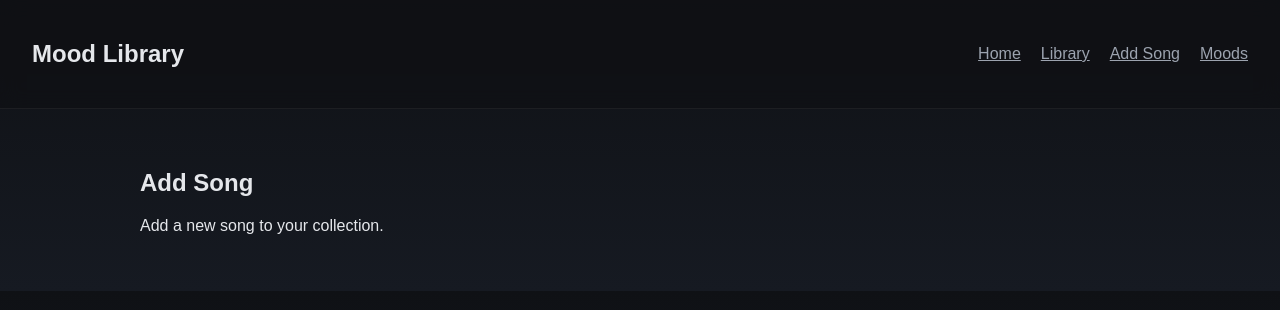
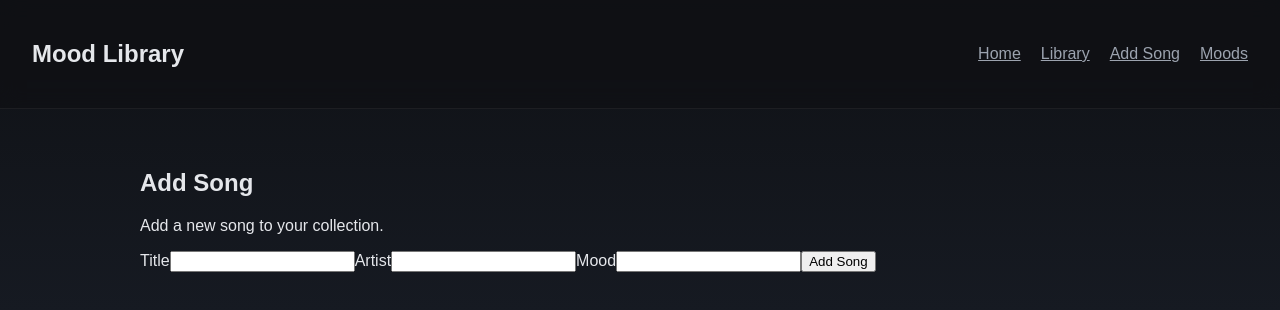
Before and after one commit to LanaSimone/mood-library, a React (Vite) app: page /add-song in a window 1280 px wide. Shown: the top 310 px of the page. Built offline with nearby package versions, Linux system fonts and the light colour scheme.

Commit message:
Implement Add Song form with state management and dynamic updates

```diff
--- a/src/App.jsx
+++ b/src/App.jsx
@@ -1,18 +1,32 @@
 import { Routes, Route } from "react-router-dom";
+import { useState } from "react";
 import Navbar from "./components/Navbar";
 import Home from "./pages/Home";
 import Library from "./pages/Library";
 import AddSong from "./pages/AddSong";
 import Moods from "./pages/Moods";
+import songData from "./data/songs";
+
 
 function App() {
+  const [songs, setSongs] = useState(songData)
+
+  function addSong(newSong) {
+    setSongs((currentSongs) => {
+      return [...currentSongs, newSong]
+    })
+  }
+
   return (
     <div>
       <Navbar />
       <Routes>
         <Route path="/" element={<Home />} />
-        <Route path="/library" element={<Library />} />
-        <Route path="/add-song" element={<AddSong />} />
+        <Route
+          path="/library"
+          element={<Library songList={songs} />}
+        />
+        <Route path="/add-song" element={<AddSong onAddSong={addSong} />} />
         <Route path="/moods" element={<Moods />} />
       </Routes>
     </div>
--- a/src/components/Navbar.jsx
+++ b/src/components/Navbar.jsx
@@ -5,10 +5,10 @@ function Navbar() {
     <nav className="navbar">
       <h1 className="logo">Mood Library</h1>
       <div className="nav-links">
-        <a href="/">Home</a>
-        <a href="/library">Library</a>
-        <a href="/add-song">Add Song</a>
-        <a href="/moods">Moods</a>
+        <NavLink to="/">Home</NavLink>
+        <NavLink to="/library">Library</NavLink>
+        <NavLink to="/add-song">Add Song</NavLink>
+        <NavLink to="/moods">Moods</NavLink>
       </div>
     </nav>
   );
--- a/src/pages/AddSong.jsx
+++ b/src/pages/AddSong.jsx
@@ -1,10 +1,57 @@
-function AddSong(){
-    return (
-        <section className="page">
-            <h2>Add Song</h2>
-            <p>Add a new song to your collection.</p>
-        </section>
-    )
+import { useState } from "react";
+
+function AddSong({ onAddSong }) {
+  const [title, setTitle] = useState("");
+  const [artist, setArtist] = useState("");
+  const [mood, setMood] = useState("");
+
+  function handleSubmit(event) {
+    event.preventDefault();
+    console.log("submitted")
+
+    const newSong = {
+      title,
+      artist,
+      mood
+    };
+
+    onAddSong(newSong);
+
+    setTitle("")
+    setArtist("")
+    setMood("")
+  }
+
+  return (
+    <section className="page">
+      <h2>Add Song</h2>
+      <p>Add a new song to your collection.</p>
+      <form onSubmit={handleSubmit}>
+        <label>
+          Title
+          <input
+            value={title}
+            onChange={(event) => setTitle(event.target.value)}
+          />
+        </label>
+        <label>
+          Artist
+          <input
+            value={artist}
+            onChange={(event) => setArtist(event.target.value)}
+          />
+        </label>
+        <label>
+          Mood
+          <input
+            value={mood}
+            onChange={(event) => setMood(event.target.value)}
+          />
+        </label>
+        <button type="submit">Add Song</button>
+      </form>
+    </section>
+  );
 }
 
 export default AddSong;
--- a/src/pages/Library.jsx
+++ b/src/pages/Library.jsx
@@ -1,13 +1,13 @@
-import songs from "../data/songs";
 import SongCard from "../components/SongCard";
 
-function Library() {
+function Library({songList}) {
   return (
     <section className="page">
       <h2>Library</h2>
+      <p>Total songs: {songList.length}</p>
       <p>Your saved songs will appear here.</p>
       <div className="song-grid">
-        {songs.map((song) => (
+        {songList.map((song) => (
             <SongCard key={song.id} song={song} />
         ))}
         </div>
```
